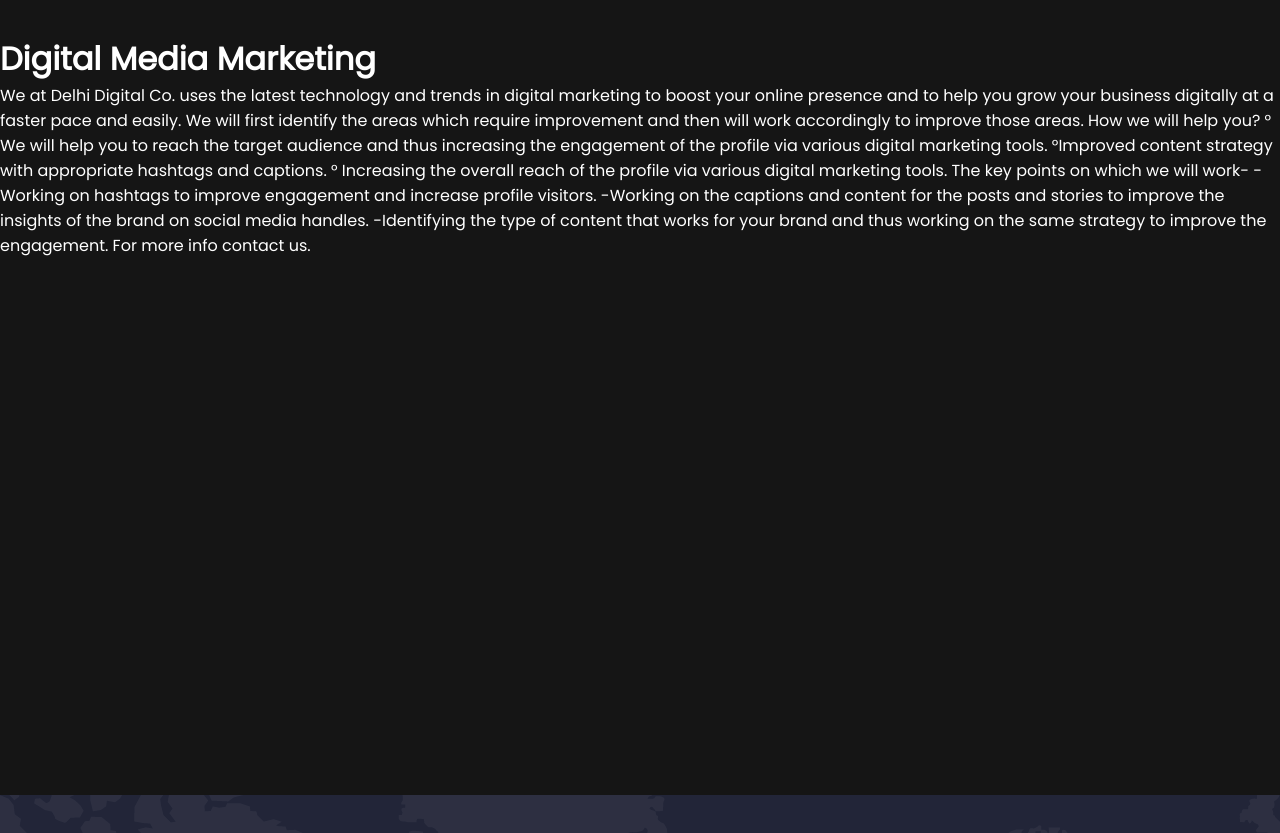
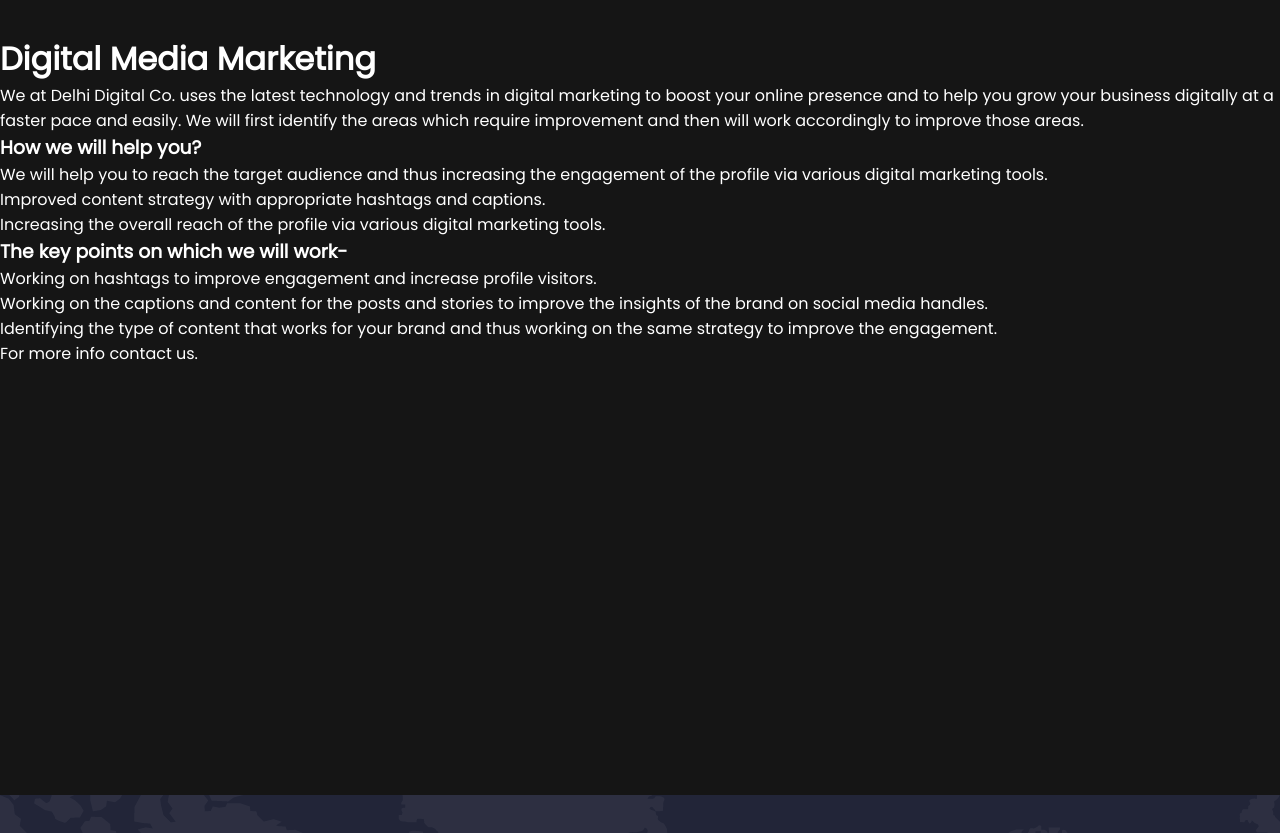
Before and after one commit to DelhiDigitalCo/DelhiDigitalCo.github.io, a plain HTML site: page digital.html in a window 1280 px wide. Shown: the part 940-1773 px from the top of the page. Drawn offline with nearby package versions, Linux system fonts and the light colour scheme.

Commit message:
Update digital.html

```diff
--- a/digital.html
+++ b/digital.html
@@ -129,15 +129,18 @@
           </h1>
          <p>We at Delhi Digital Co. uses the latest technology and trends in digital marketing to boost your online presence and to help you grow your business digitally at a faster pace and easily.
            We will first identify the areas which require improvement and then will work accordingly to improve those areas.
-           How we will help you?
-            ° We will help you to reach the target audience and thus increasing the engagement of the profile via various digital marketing tools.
-            °Improved content strategy with appropriate hashtags and captions.
-            ° Increasing the overall reach of the profile via various digital marketing tools.
-            The key points on which we will work-
-           -Working on hashtags to improve engagement and increase profile visitors.
-           -Working on the captions and content for the posts and stories to improve the insights of the brand on social media handles.
-           -Identifying the type of content that works for your brand and thus working on the same strategy to improve the engagement.
-
+            <h3> How we will help you?</h3>
+          <ul style="list-style-type:circle;">
+            <li> We will help you to reach the target audience and thus increasing the engagement of the profile via various digital marketing tools.</li>
+            <li>Improved content strategy with appropriate hashtags and captions.</li>
+            <li>Increasing the overall reach of the profile via various digital marketing tools.</li>
+           <ul style="list-style-type:circle;">
+            <h3>The key points on which we will work-</h3>
+             <ul>
+           <li>Working on hashtags to improve engagement and increase profile visitors.</li>
+           <li>Working on the captions and content for the posts and stories to improve the insights of the brand on social media handles.</li>
+           <li>Identifying the type of content that works for your brand and thus working on the same strategy to improve the engagement.</li>
+            </ul>
             For more info contact us.
            </p>
     </main>
```
